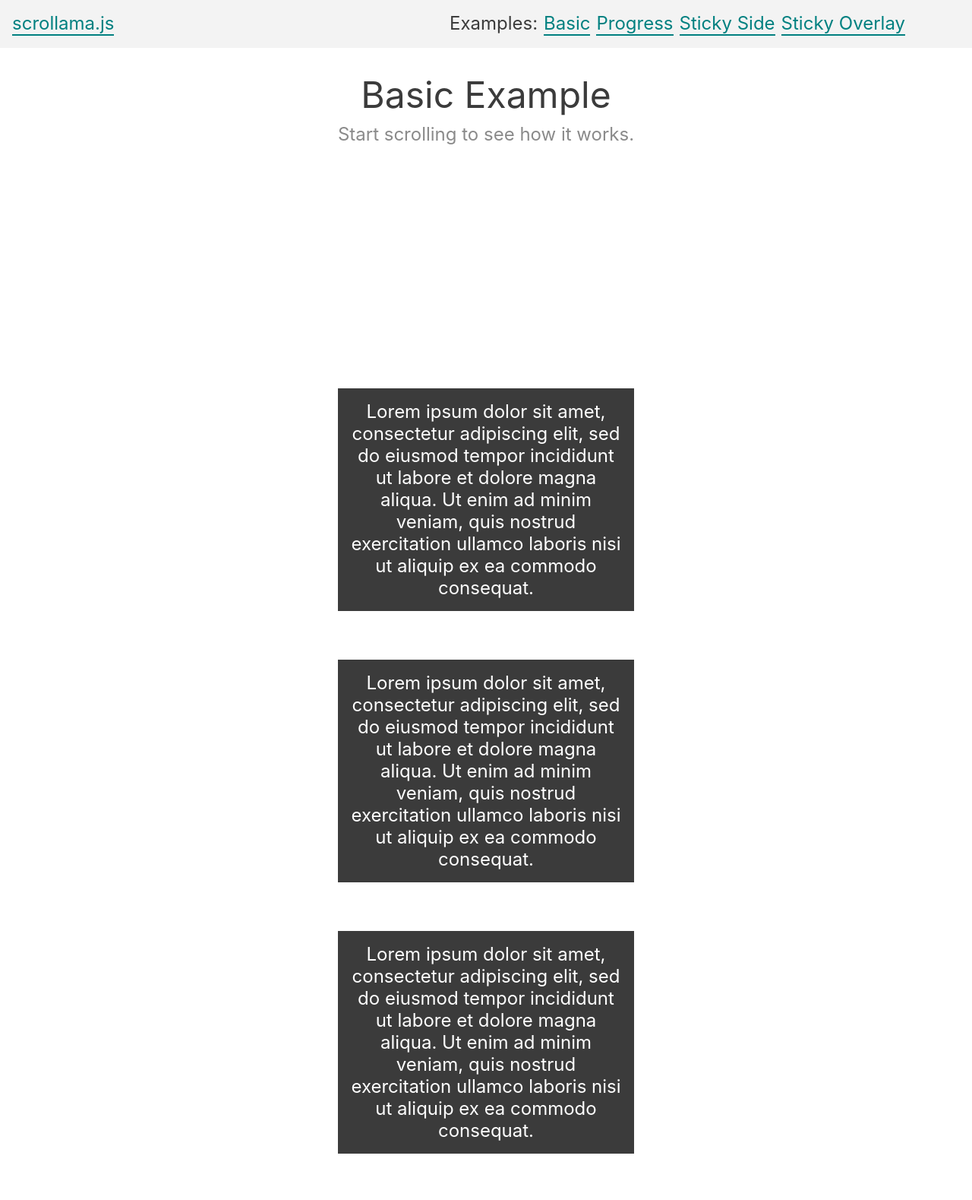
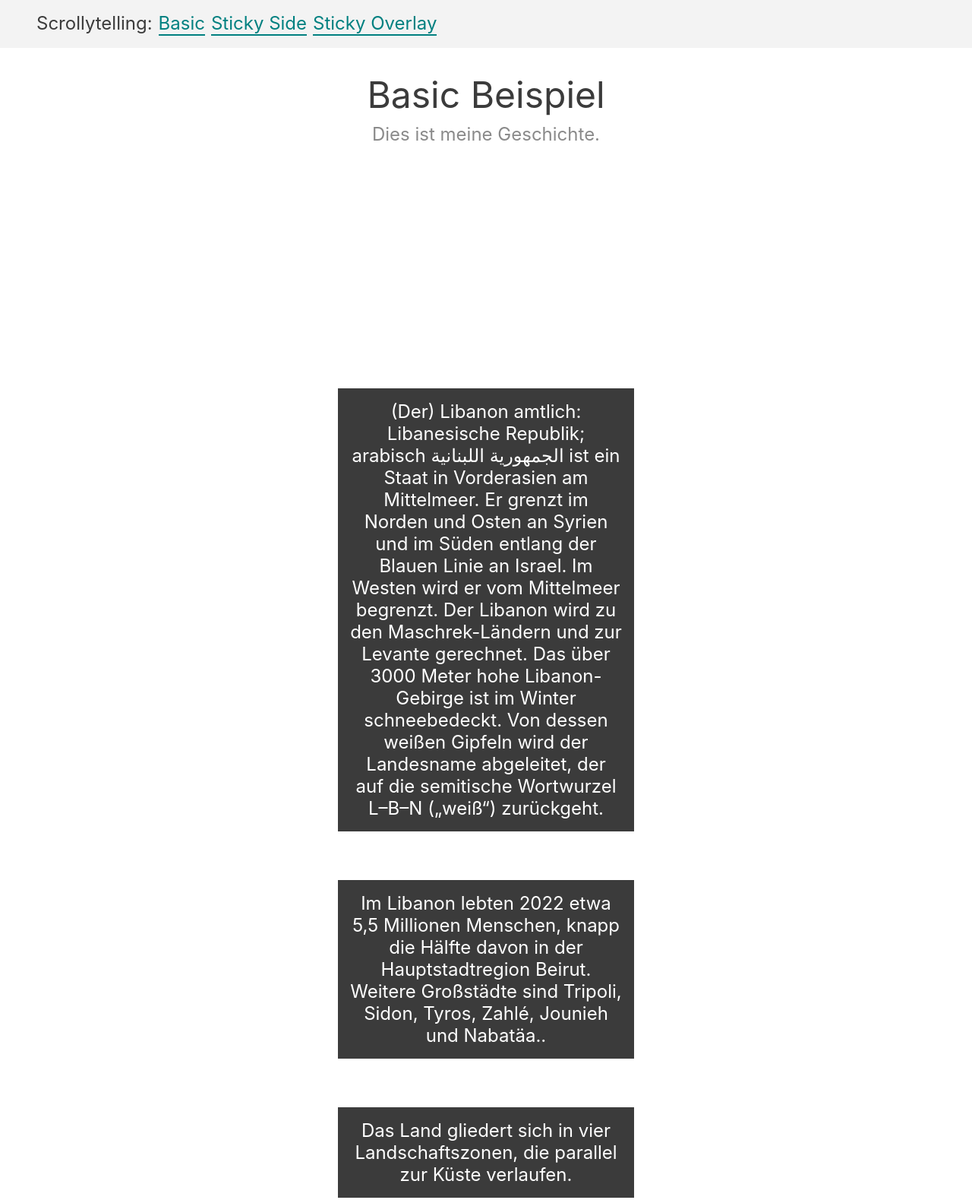
Before and after one commit to isabellevonroten/Scrollytelling, a plain HTML site: page basic.html in a window 1280 px wide. Shown: the top 1579 px of the page at 76% size. Drawn offline with nearby package versions, Linux system fonts and the light colour scheme; a script that the page names is missing.

Commit message:
Update basic.html

```diff
--- a/basic.html
+++ b/basic.html
@@ -42,34 +42,32 @@
 
     <main>
       <nav>
-        <a href="https://github.com/russellgoldenberg/scrollama">scrollama.js</a>
         <div class="nav__examples">
-          <p>Examples:</p>
+          <p>Scrollytelling:</p>
           <a href="basic.html">Basic</a>
-          <a href="progress.html">Progress</a>
           <a href="sticky-side.html">Sticky Side</a>
           <a href="sticky-overlay.html">Sticky Overlay</a>
         </div>
       </nav>
       <section id="intro">
-        <h1 class="intro__hed">Basic Example</h1>
+        <h1 class="intro__hed">Basic Beispiel</h1>
         <p class="intro__dek">
-          Start scrolling to see how it works.
+          Dies ist meine Geschichte.
         </p>
       </section>
       <section id="scrolly">
         <article>
           <div class="step" data-step="1">
-            <p>Lorem ipsum dolor sit amet, consectetur adipiscing elit, sed do eiusmod tempor incididunt ut labore et dolore magna aliqua. Ut enim ad minim veniam, quis nostrud exercitation ullamco laboris nisi ut aliquip ex ea commodo consequat.</p>
+            <p>(Der) Libanon amtlich: Libanesische Republik; arabisch الجمهورية اللبنانية ist ein Staat in Vorderasien am Mittelmeer. Er grenzt im Norden und Osten an Syrien und im Süden entlang der Blauen Linie an Israel. Im Westen wird er vom Mittelmeer begrenzt. Der Libanon wird zu den Maschrek-Ländern und zur Levante gerechnet. Das über 3000 Meter hohe Libanon-Gebirge ist im Winter schneebedeckt. Von dessen weißen Gipfeln wird der Landesname abgeleitet, der auf die semitische Wortwurzel L–B–N („weiß“) zurückgeht.</p>
           </div>
           <div class="step" data-step="2">
-            <p>Lorem ipsum dolor sit amet, consectetur adipiscing elit, sed do eiusmod tempor incididunt ut labore et dolore magna aliqua. Ut enim ad minim veniam, quis nostrud exercitation ullamco laboris nisi ut aliquip ex ea commodo consequat.</p>
+            <p>Im Libanon lebten 2022 etwa 5,5 Millionen Menschen, knapp die Hälfte davon in der Hauptstadtregion Beirut. Weitere Großstädte sind Tripoli, Sidon, Tyros, Zahlé, Jounieh und Nabatäa..</p>
           </div>
           <div class="step" data-step="3">
-            <p>Lorem ipsum dolor sit amet, consectetur adipiscing elit, sed do eiusmod tempor incididunt ut labore et dolore magna aliqua. Ut enim ad minim veniam, quis nostrud exercitation ullamco laboris nisi ut aliquip ex ea commodo consequat.</p>
+            <p>Das Land gliedert sich in vier Landschaftszonen, die parallel zur Küste verlaufen.</p>
           </div>
           <div class="step" data-step="4">
-            <p>Lorem ipsum dolor sit amet, consectetur adipiscing elit, sed do eiusmod tempor incididunt ut labore et dolore magna aliqua. Ut enim ad minim veniam, quis nostrud exercitation ullamco laboris nisi ut aliquip ex ea commodo consequat.</p>
+            <p>Der Litani ist mit 140 Kilometer der längste Fluss des Libanon, dessen Lauf vollständig innerhalb des Staatsgebietes liegt. Weitere nennenswerte Flüsse sind der nach Syrien und in die Türkei fließende Orontes und der Hasbani, einer der drei Quellflüsse des Jordan.</p>
           </div>
         </article>
       </section>
@@ -105,7 +103,7 @@
         scroller
           .setup({
             step: "#scrolly article .step",
-            debug: true,
+            debug: false,
             offset: 0.5
           })
           .onStepEnter(handleStepEnter)
```
